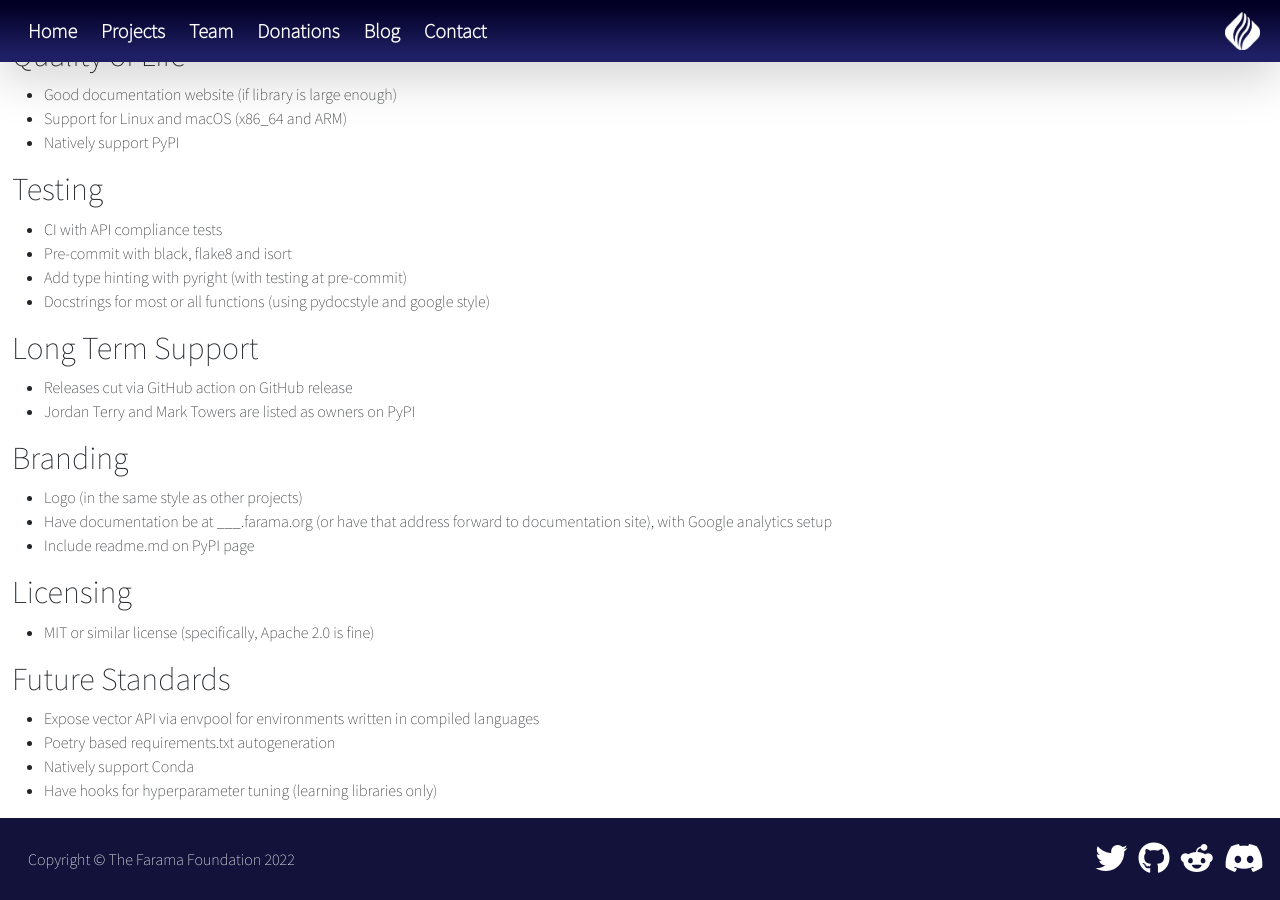
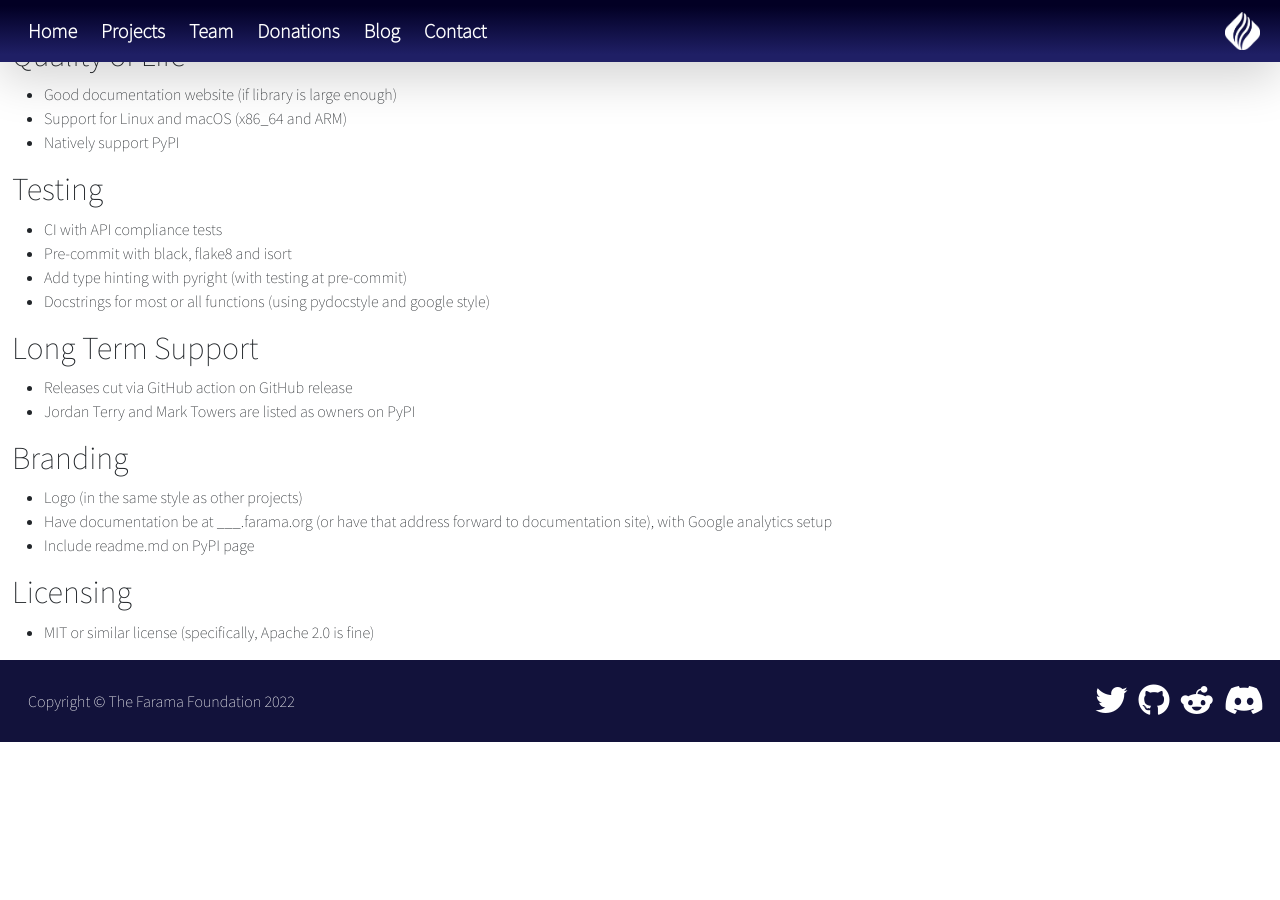
Before and after one commit to Farama-Foundation/farama.org, a Jekyll site: the page built from project_standard.html, in a window 1280 px wide and 900 px high, scrolled down 505 px. Built offline with Jekyll 4.4.1, drawn with Linux system fonts in a browser that asks for light colours; nearby versions of some CDN libraries; after the commit the page ends 1247 px from its top, so only the background shows below that.

Commit message:
remove future items

```diff
--- a/project_standard.html
+++ b/project_standard.html
@@ -67,12 +67,5 @@ title: Project Standard
         <ul>
             <li>MIT or similar license (specifically, Apache 2.0 is fine)</li>
         </ul>
-        <h2>Future Standards</h2>
-        <ul>
-            <li>Expose vector API via envpool for environments written in compiled languages</li>
-            <li>Poetry based requirements.txt autogeneration</li>
-            <li>Natively support Conda</li>
-            <li>Have hooks for hyperparameter tuning (learning libraries only)</li>
-        </ul>
     </div>
 </div>
```
